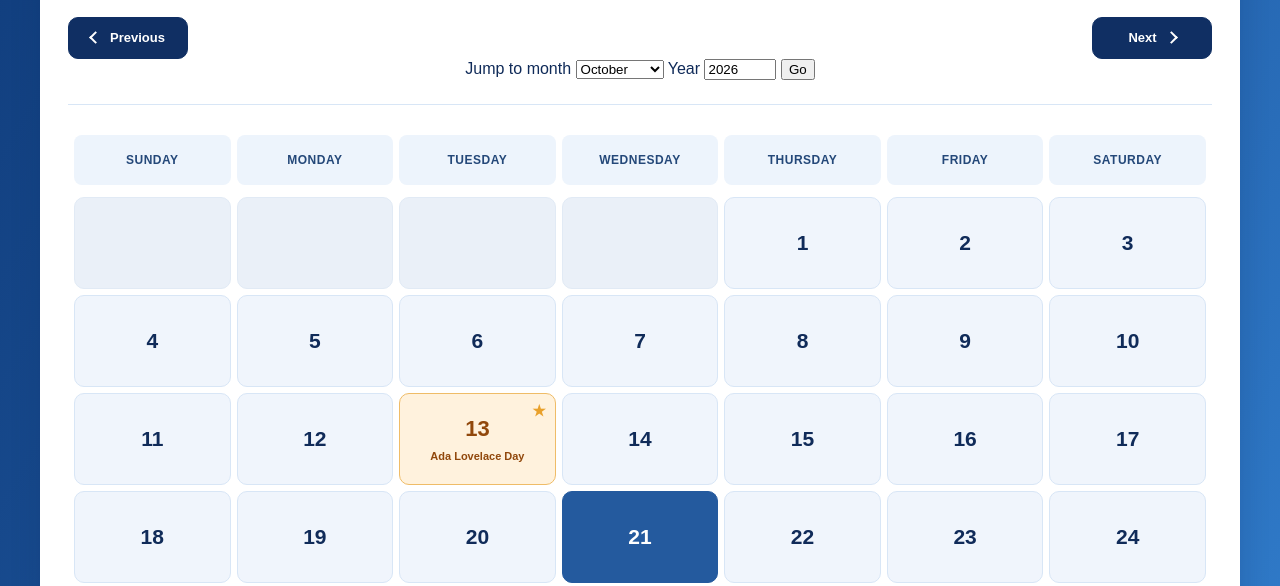
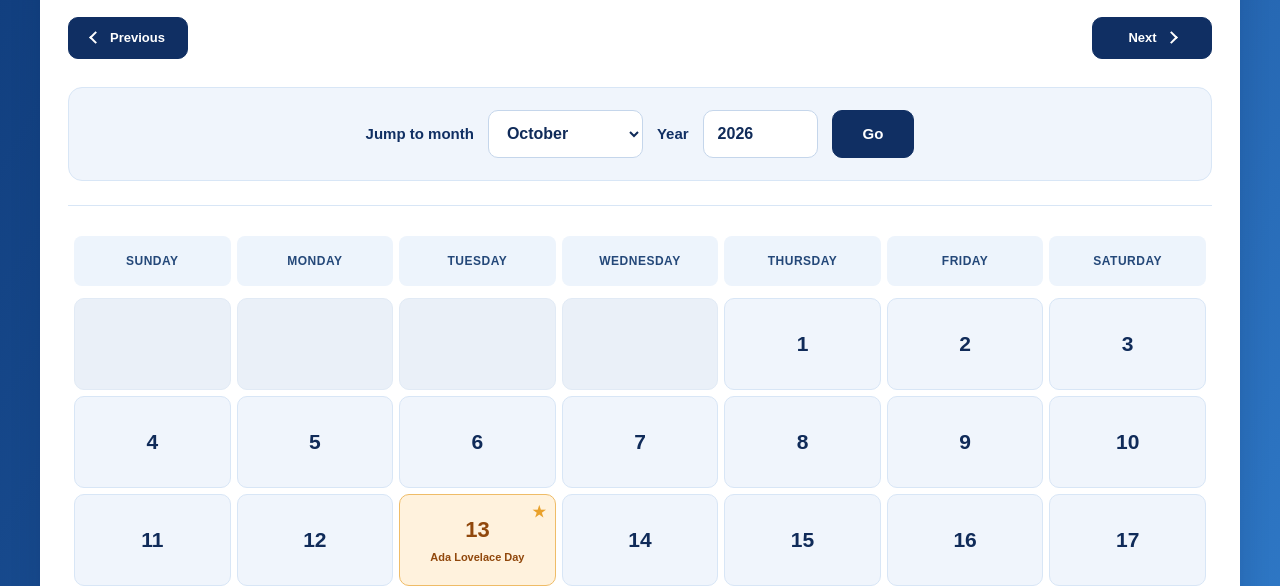
Before and after one commit to HadiVahidi20/Checkpoint-Sprint-3-Project, a website with bundled scripts: page index.html in a window 1280 px wide. Shown: the part 201-787 px from the top of the page. Built offline with nearby package versions, Linux system fonts and the light colour scheme.

Commit message:
Add style jump to date feat

```diff
--- a/style.css
+++ b/style.css
@@ -576,3 +576,101 @@ tbody td.today.commemorative-day::after {
         scroll-behavior: auto;
     }
 }
+
+/* Calendar date jump controls */
+
+.calendar-jump {
+    display: flex;
+    justify-content: center;
+    align-items: center;
+    flex-wrap: wrap;
+    gap: 14px;
+
+    margin-top: 28px;
+    padding: 22px 20px;
+
+    background: #f0f5fc;
+    border: 1px solid var(--border);
+    border-radius: 14px;
+}
+
+.calendar-jump label {
+    color: var(--navy);
+    font-size: 15px;
+    font-weight: 700;
+}
+
+.calendar-jump select,
+.calendar-jump input {
+    min-height: 48px;
+    padding: 0 14px;
+
+    background: var(--white);
+    border: 1px solid #c5d6eb;
+    border-radius: 10px;
+
+    color: var(--text);
+    font-family: inherit;
+    font-size: 16px;
+    font-weight: 600;
+
+    transition: border-color 0.2s ease,
+        box-shadow 0.2s ease;
+}
+
+.calendar-jump select {
+    min-width: 155px;
+    cursor: pointer;
+}
+
+.calendar-jump input {
+    width: 115px;
+}
+
+.calendar-jump select:focus-visible,
+.calendar-jump input:focus-visible {
+    outline: 3px solid #9ac5f5;
+    outline-offset: 2px;
+    border-color: var(--blue);
+}
+
+#jump-to-date {
+    min-height: 48px;
+    padding: 0 30px;
+
+    background: var(--navy);
+    border: 1px solid var(--navy);
+    border-radius: 10px;
+
+    color: var(--white);
+    font-family: inherit;
+    font-size: 15px;
+    font-weight: 700;
+
+    cursor: pointer;
+    transition: background 0.2s ease,
+        transform 0.2s ease;
+}
+
+#jump-to-date:hover {
+    background: var(--blue);
+    transform: translateY(-1px);
+}
+
+#jump-to-date:focus-visible {
+    outline: 3px solid #9ac5f5;
+    outline-offset: 3px;
+}
+
+@media (prefers-reduced-motion: reduce) {
+
+    .calendar-jump select,
+    .calendar-jump input,
+    #jump-to-date {
+        transition: none;
+    }
+
+    #jump-to-date:hover {
+        transform: none;
+    }
+}
```
